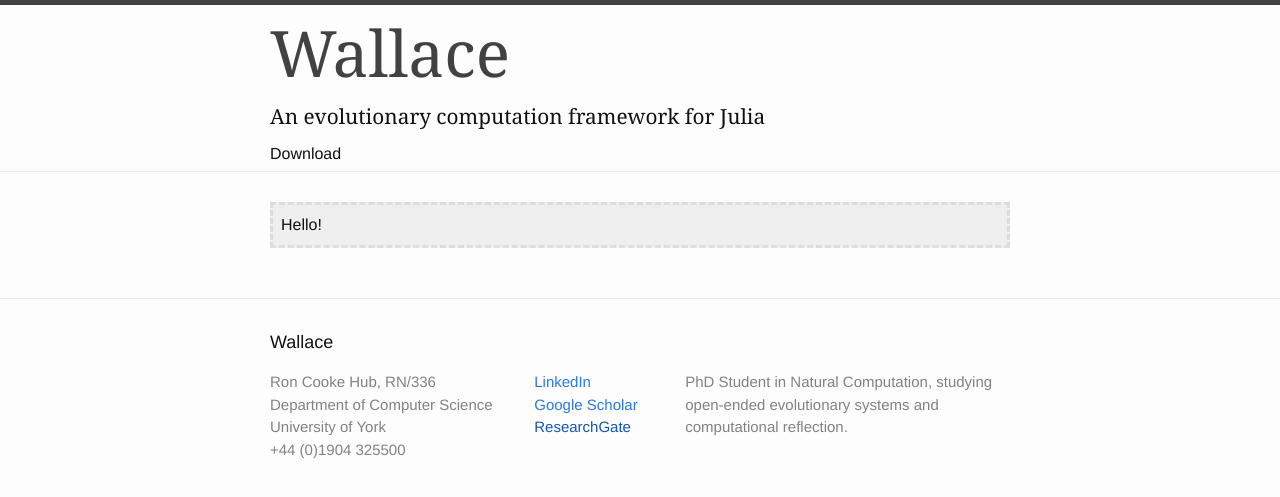
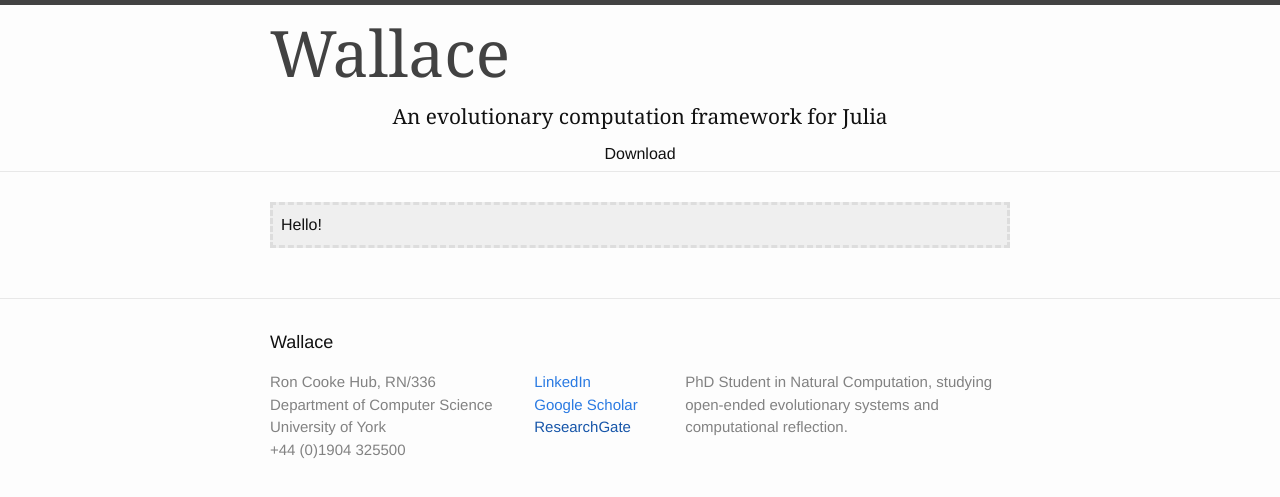
Before and after one commit to ChrisTimperley/Wallace.jl, a Jekyll site: the page built from index.html, in a window 1280 px wide. Shown: the top 497 px of the page. Built offline with Jekyll 4.4.1, drawn with Linux system fonts in a browser that asks for light colours.

Commit message:
Modified site header.

```diff
--- a/_sass/_layout.scss
+++ b/_sass/_layout.scss
@@ -1,6 +1,7 @@
 .site-header {
     border-top: 5px solid $grey-color-dark;
     border-bottom: 1px solid $grey-color-light;
+    text-align: center;
 
     // Positioning context for the mobile navigation icon
     position: relative;
@@ -11,7 +12,7 @@
   font-size: 4.0em;
   margin-bottom: 0;
   float: left;
-  & { color: $grey-color-dark; }
+  &, &:visited { color: $grey-color-dark; }
 }
 
 .site-logo {
@@ -19,10 +20,10 @@
 }
 
 .site-subtitle {
-    clear: both;
-    font-family: Georgia;
-    font-size: 1.3em;
-    margin-bottom: 10px
+  clear: both;
+  font-family: Georgia;
+  font-size: 1.3em;
+  margin-bottom: 10px
 }
 
 .site-nav {
```
